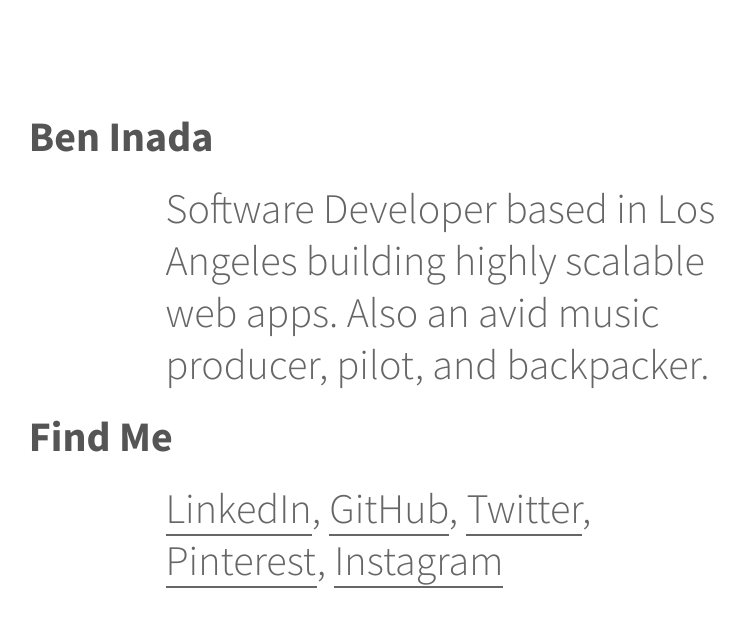
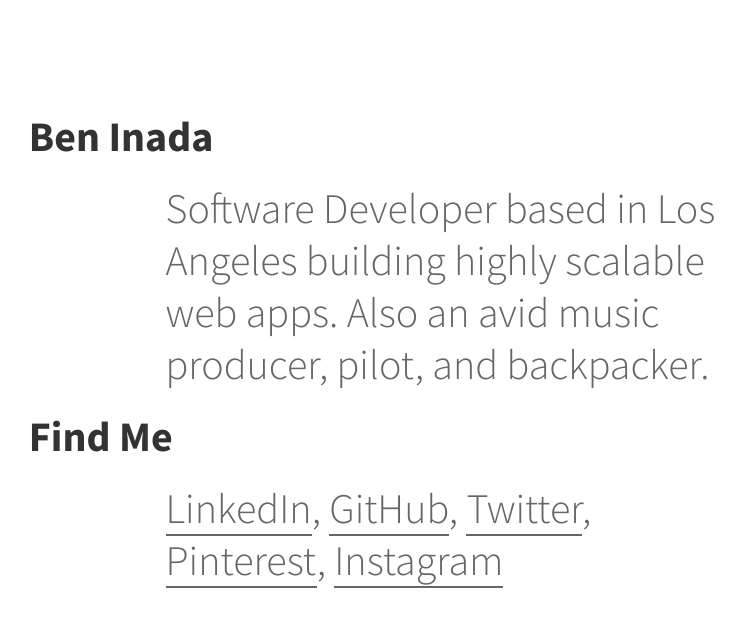
Before and after one commit to beninada/beninada.github.io, a website: page index.html in a window 1280 px wide. Shown: the whole page, without its empty margins (240-985 px from the left). Drawn offline with Linux system fonts and the light colour scheme.

Commit message:
Update index.html

```diff
--- a/index.html
+++ b/index.html
@@ -20,7 +20,7 @@
 
         <section class="summary">
 
-            <div class="unit pre-one-tenth half" style="color:#555">
+            <div class="unit pre-one-tenth half" style="color:#333">
                 Ben Inada
             </div>
 
@@ -32,7 +32,7 @@
 
         <section class="contact">
 
-            <div class="unit pre-one-tenth half" style="color:#555">
+            <div class="unit pre-one-tenth half" style="color:#333">
                 Find Me
             </div>
 
```
